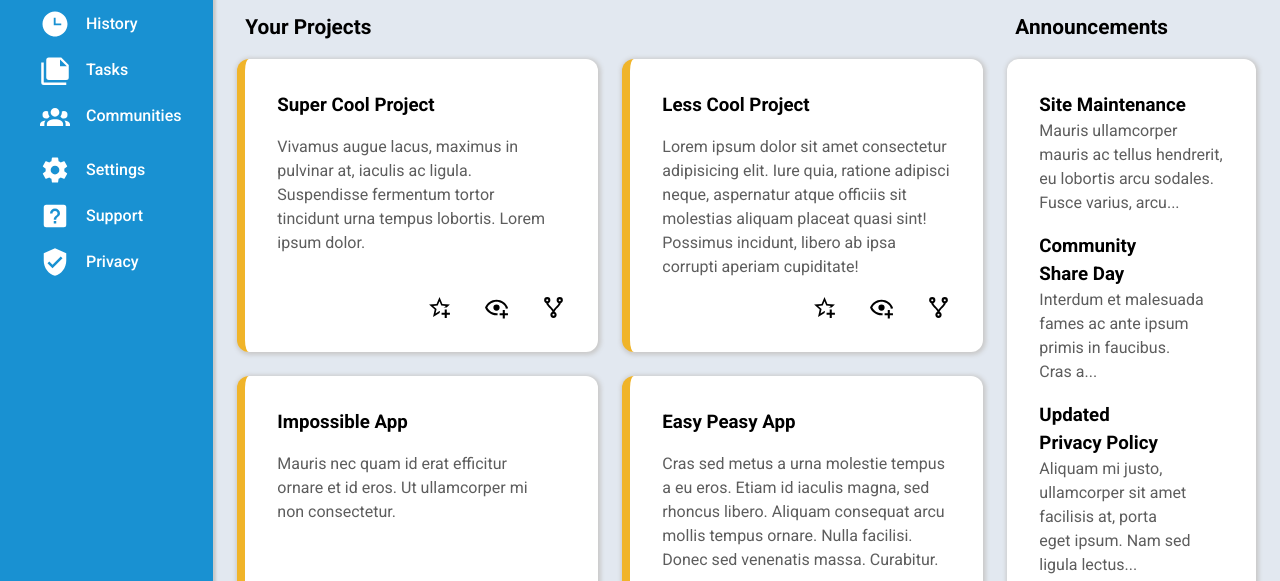
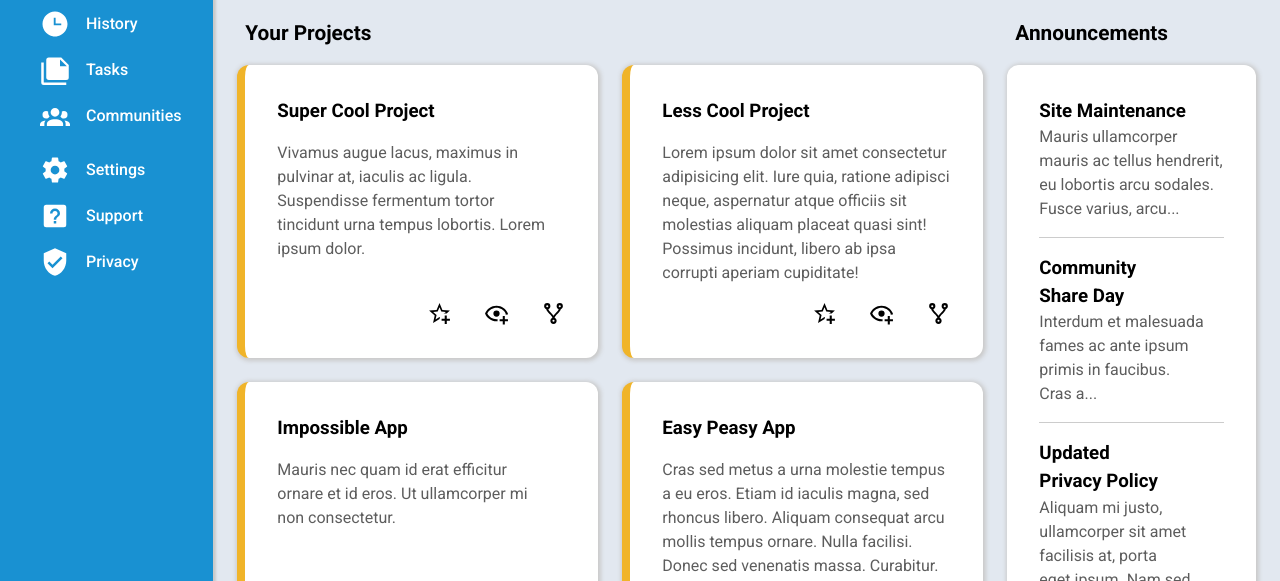
Before and after one commit to jdy7149/odin-admin-dashboard, a plain HTML site: page index.html in a window 1280 px wide. Shown: the part 219-800 px from the top of the page. Drawn offline with Linux system fonts and the light colour scheme.

Commit message:
Add hr tag to announcements

```diff
--- a/styles/styles.css
+++ b/styles/styles.css
@@ -208,7 +208,8 @@
 
 .announcement hr {
     border: none;
-    border-top: 1px solid var(--content-p-clr);
+    border-top: 1px solid #ccc;
+    margin: 16px 0;
 }
 
 .trending img {
```
